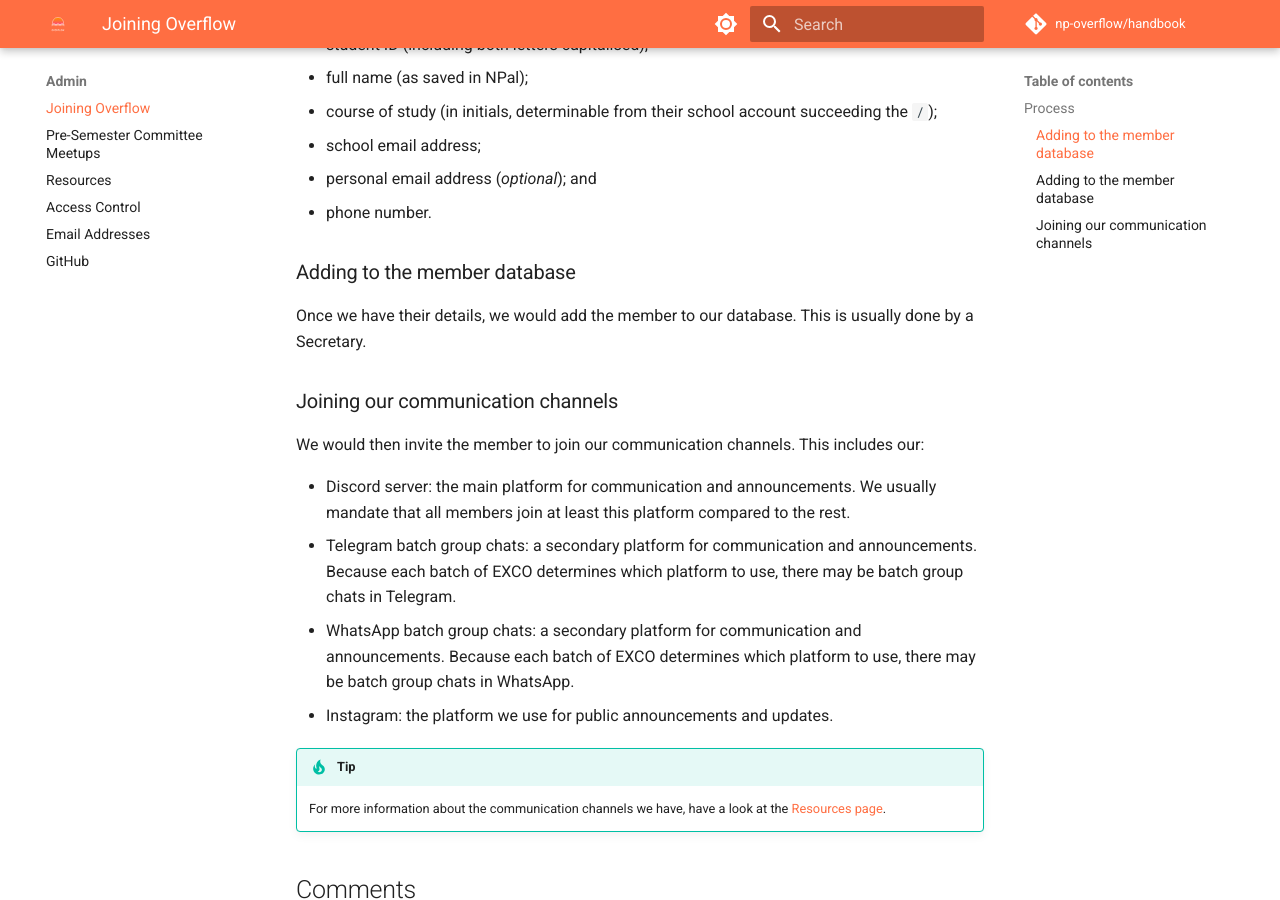
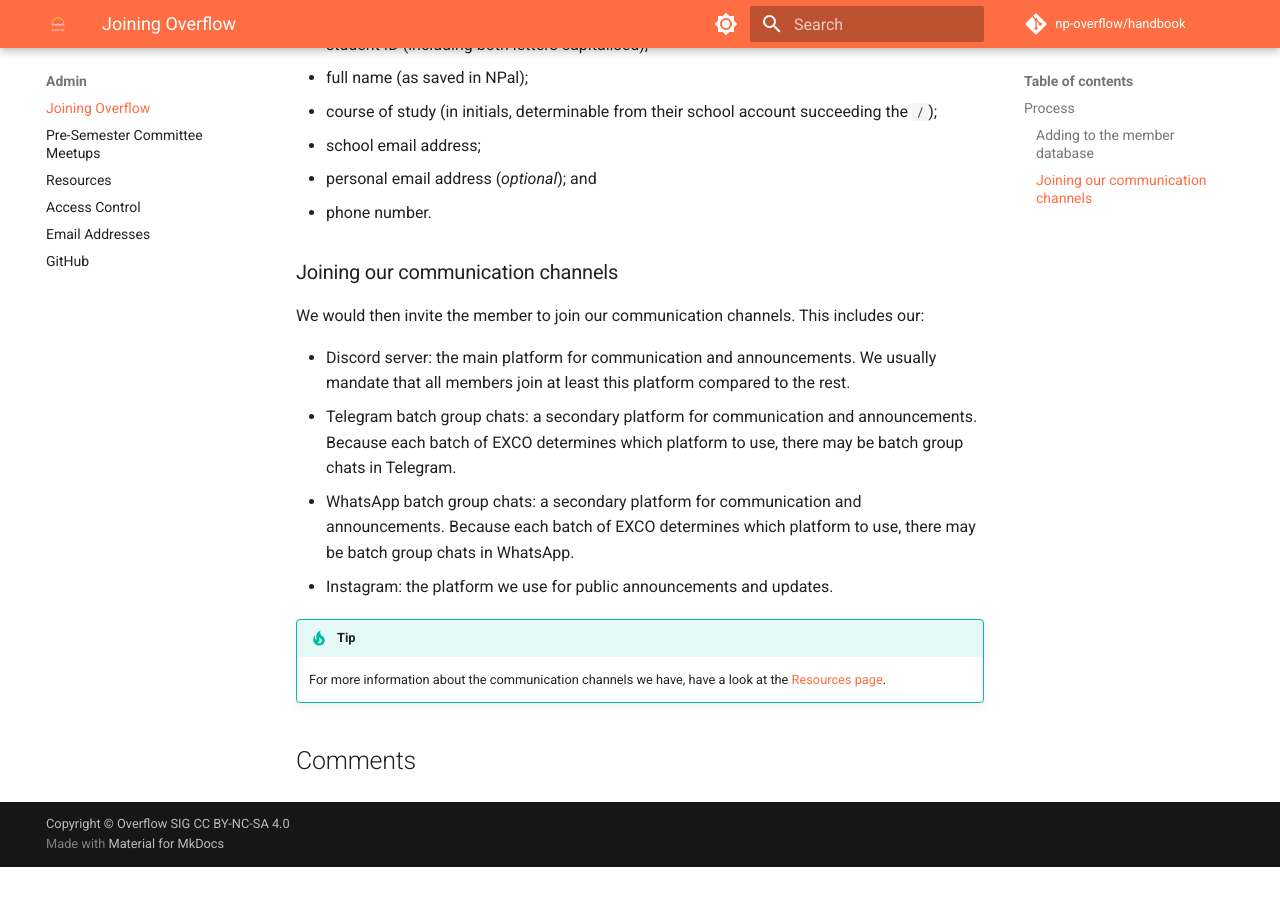
Before and after one commit to np-overflow/handbook, an MkDocs documentation site: the page built from docs/admin/joining-overflow.md, in a window 1280 px wide and 900 px high, scrolled down 1123 px. Built offline with MkDocs 1.6.1 and Material for MkDocs 9.7.7, drawn with Linux system fonts in a browser that asks for light colours; comment, search, counter and statistics services are not loaded; after the commit the page ends 1990 px from its top, so only the background shows below that.

Commit message:
fix: removed duplicate information

```diff
--- a/docs/admin/joining-overflow.md
+++ b/docs/admin/joining-overflow.md
@@ -28,10 +28,6 @@ We would usually invite the prospective member to provide their details for savi
 - personal email address (_optional_); and
 - phone number.
 
-### Adding to the member database
-
-Once we have their details, we would add the member to our database. This is usually done by a Secretary.
-
 ### Joining our communication channels
 
 We would then invite the member to join our communication channels. This includes our:
```
Also changed, not shown: docs/admin/resources.md (+2 -1 lines).
